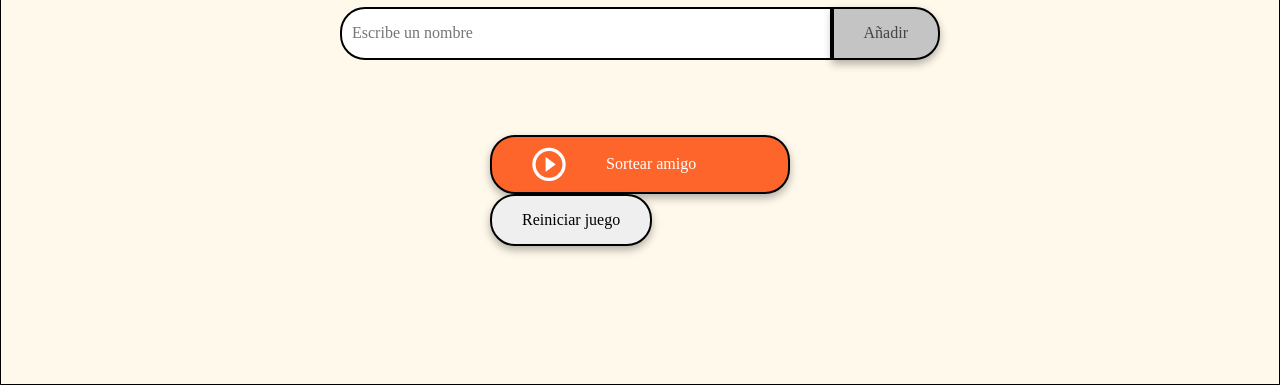
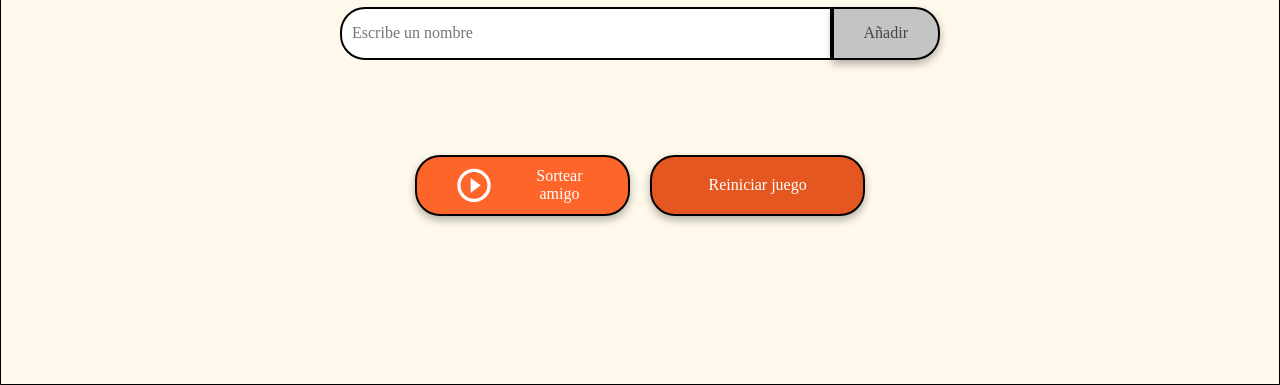
Before and after one commit to PaoBasQA/challenge-amigo-secreto_esp-main, a plain HTML site: page index.html in a window 1280 px wide. Shown: the part 415-800 px from the top of the page. Drawn offline with nearby package versions, Linux system fonts and the light colour scheme.

Commit message:
Agregué el botón de Reiniciar juego

```diff
--- a/app.js
+++ b/app.js
@@ -13,7 +13,7 @@ function agregarAmigo() {
         return;
     }
 
-    // Agregar el nombre a la lista global
+    // Añadir el nombre al arreglo usando .push()
     nombres.push(nombre);
 
     // Limpiar el input
@@ -81,4 +81,7 @@ function reiniciarJuego() {
     // Limpiar las listas visibles
     document.getElementById('listaAmigos').innerHTML = "";
     document.getElementById('resultado').innerHTML = "";
+
+    // Mostrar un mensaje opcional si deseas informar al usuario
+    alert("El juego ha sido reiniciado. Puedes empezar de nuevo.");
 }
--- a/style.css
+++ b/style.css
@@ -88,8 +88,10 @@ body {
 }
 
 .button-container {
-    width: 300px;
+    display: flex;
+    gap: 10px;
     justify-content: center;
+    margin-top: 20px;
 }
 
 /* Estilos de entrada de texto */
@@ -160,3 +162,24 @@ ul {
 .button-draw:hover {
     background-color: var(--color-button-hover);
 }
+
+/* Botón de reiniciar juego */
+.button-reset {
+    display: flex;
+    align-items: center;
+    justify-content: center;
+    width: 100%;
+    padding: 10px 40px;
+    color: var(--color-white);
+    background-color: #e55720;
+    font-size: 16px;
+    border: 2px solid #000;
+    border-radius: 25px;
+    box-shadow: 0 4px 8px rgba(0, 0, 0, 0.3);
+    cursor: pointer;
+    margin-left: 10px;
+}
+
+.button-reset:hover {
+    background-color: #d34c1a;
+}
```
